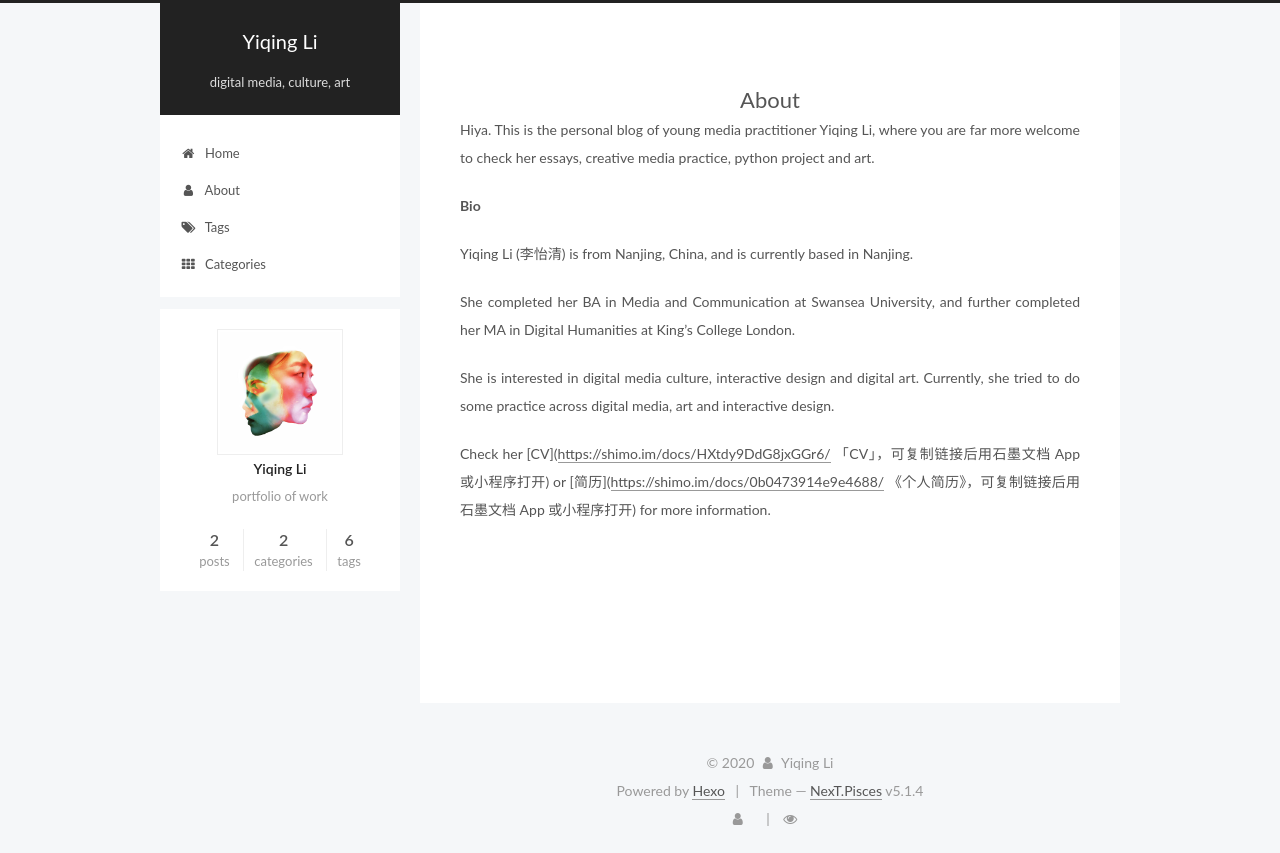
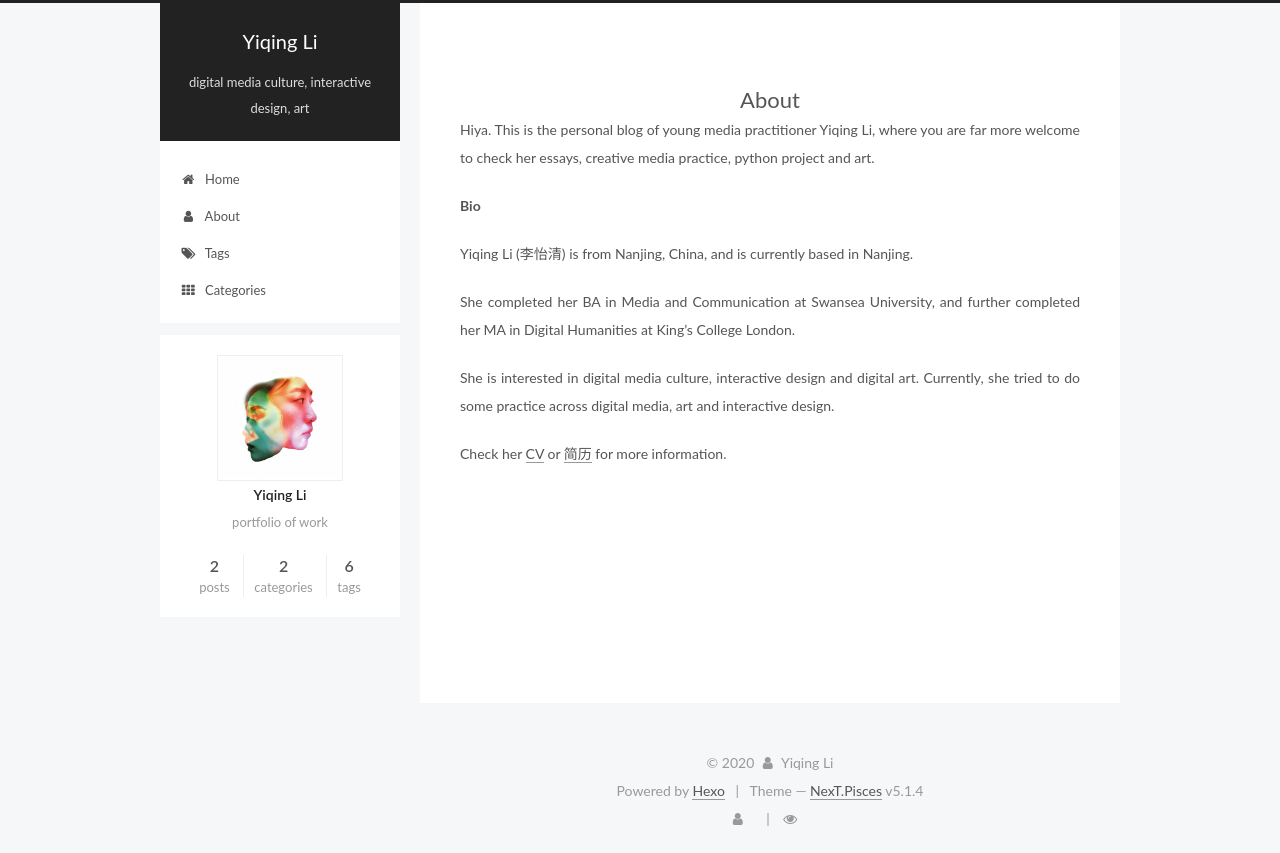
Before and after one commit to totoma14/totoma14.github.io, a plain HTML site: page about/index.html in a window 1280 px wide. Drawn offline with Linux system fonts and the light colour scheme; some packages are replaced by stand-ins of ours; a script that the page names is missing.

Commit message:
Site updated: 2020-03-14 01:36:45

```diff
--- a/about/index.html
+++ b/about/index.html
@@ -87,7 +87,7 @@
 <meta property="og:description" content="Hiya. This is the personal blog of young media practitioner Yiqing Li, where you are far more welcome to check her essays, creative media practice, python project and art.  Bio Yiqing Li (李怡清) is from">
 <meta property="og:locale" content="en_US">
 <meta property="article:published_time" content="2020-03-13T16:46:51.000Z">
-<meta property="article:modified_time" content="2020-03-13T17:16:45.048Z">
+<meta property="article:modified_time" content="2020-03-13T17:36:32.074Z">
 <meta property="article:author" content="Yiqing Li">
 <meta property="article:tag" content="digital humanities">
 <meta property="article:tag" content=" media and communication">
@@ -162,7 +162,7 @@
       </a>
     </div>
 
-        <p class="site-subtitle">digital media, culture, art</p>
+        <p class="site-subtitle">digital media culture, interactive design, art</p>
 
   </div>
 
@@ -264,7 +264,7 @@
 <p>Yiqing Li (李怡清) is from Nanjing, China, and is currently based in Nanjing. </p>
 <p>She completed her BA in Media and Communication at Swansea University, and further completed her MA in Digital Humanities at King’s College London. </p>
 <p>She is interested in digital media culture, interactive design and digital art. Currently, she tried to do some practice across digital media, art and interactive design. </p>
-<p>Check her [CV](<a href="https://shimo.im/docs/HXtdy9DdG8jxGGr6/" target="_blank" rel="noopener">https://shimo.im/docs/HXtdy9DdG8jxGGr6/</a> 「CV」，可复制链接后用石墨文档 App 或小程序打开) or [简历](<a href="https://shimo.im/docs/0b0473914e9e4688/" target="_blank" rel="noopener">https://shimo.im/docs/0b0473914e9e4688/</a> 《个人简历》，可复制链接后用石墨文档 App 或小程序打开) for more information.</p>
+<p>Check her <a href="https://shimo.im/docs/HXtdy9DdG8jxGGr6/" target="_blank" rel="noopener">CV</a> or <a href="https://shimo.im/docs/0b0473914e9e4688/" target="_blank" rel="noopener">简历</a> for more information.</p>
 
 
       </div>
--- a/css/main.css
+++ b/css/main.css
@@ -1823,7 +1823,7 @@ pre .javascript .function {
   width: 4px;
   height: 4px;
   border-radius: 50%;
-  background: #c3c33e;
+  background: #a167ff;
 }
 .links-of-blogroll {
   font-size: 13px;
```
Also changed, not shown: 2020/03/04/The-Quantified-Self/index.html (+1 -1 lines), 2020/03/12/Portfolio-of-video/index.html (+1 -1 lines), archives/2020/03/index.html (+1 -1 lines), archives/2020/index.html (+1 -1 lines), archives/index.html (+1 -1 lines), categories/Essays/index.html (+1 -1 lines), categories/Filmming/index.html (+1 -1 lines), categories/index.html (+1 -1 lines), index.html (+1 -1 lines), tags/Biopolitics/index.html (+1 -1 lines), tags/The-Quantified-Self/index.html (+1 -1 lines), tags/Video-pracitce/index.html (+1 -1 lines), tags/creative-content-production/index.html (+1 -1 lines), tags/data/index.html (+1 -1 lines), 2 more files.
